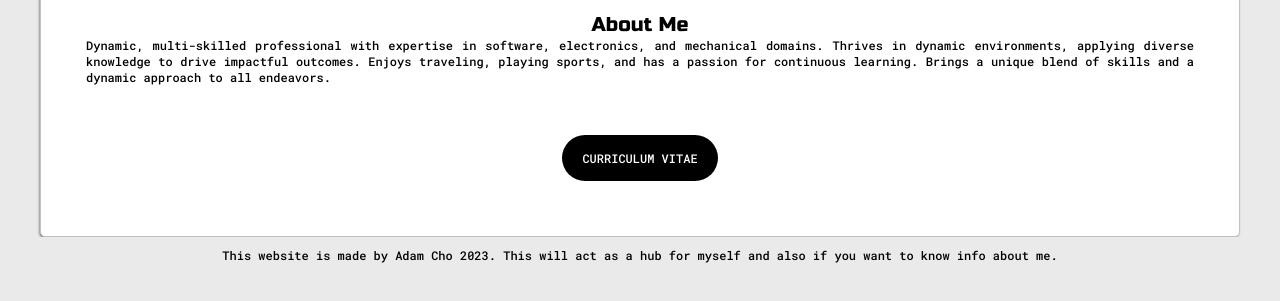
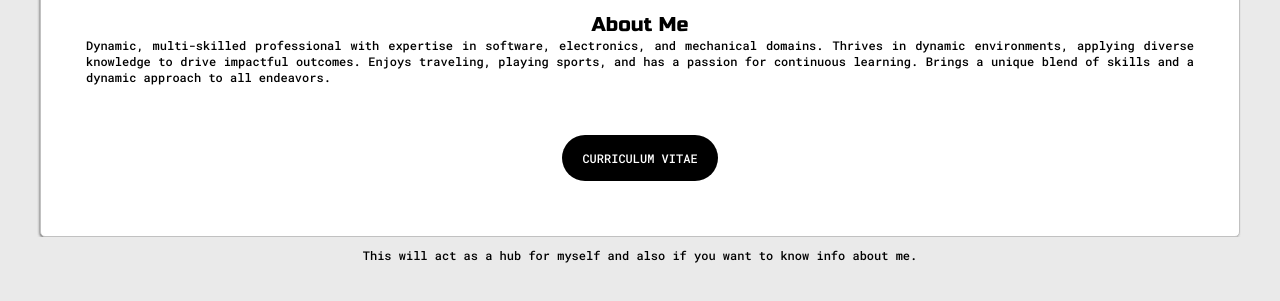
Before and after one commit to Acho087/Acho087.github.io, a website: page index.html in a window 1280 px wide. Shown: the part 445-746 px from the top of the page. Drawn offline with Linux system fonts and the light colour scheme.

Commit message:
update footer

```diff
--- a/index.html
+++ b/index.html
@@ -69,8 +69,8 @@
 
   <section class="bottom">
     <div class="main-container">
-      This website is made by Adam Cho 2023. This will act as a hub for myself and also if you want to know info about
-      me.
+       This will act as a hub for myself and also if you want to know info about
+       me.
     </div>
   </section>
 
```
